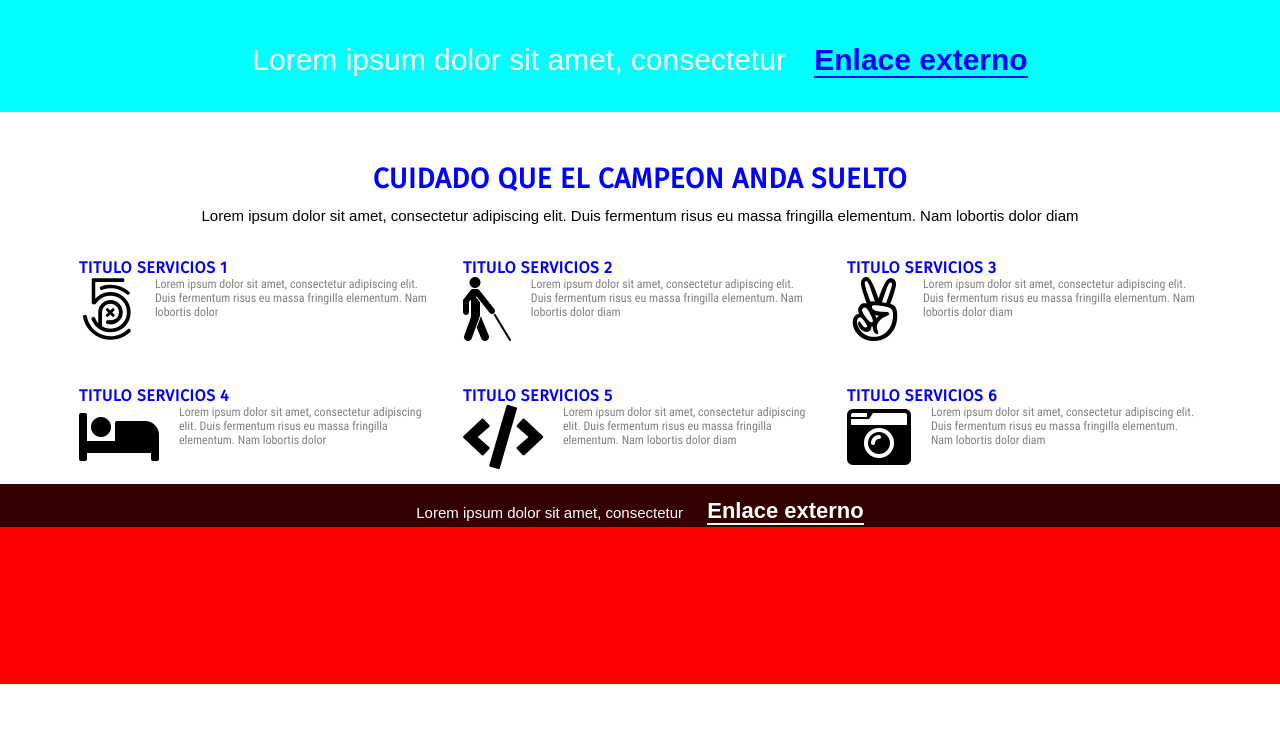
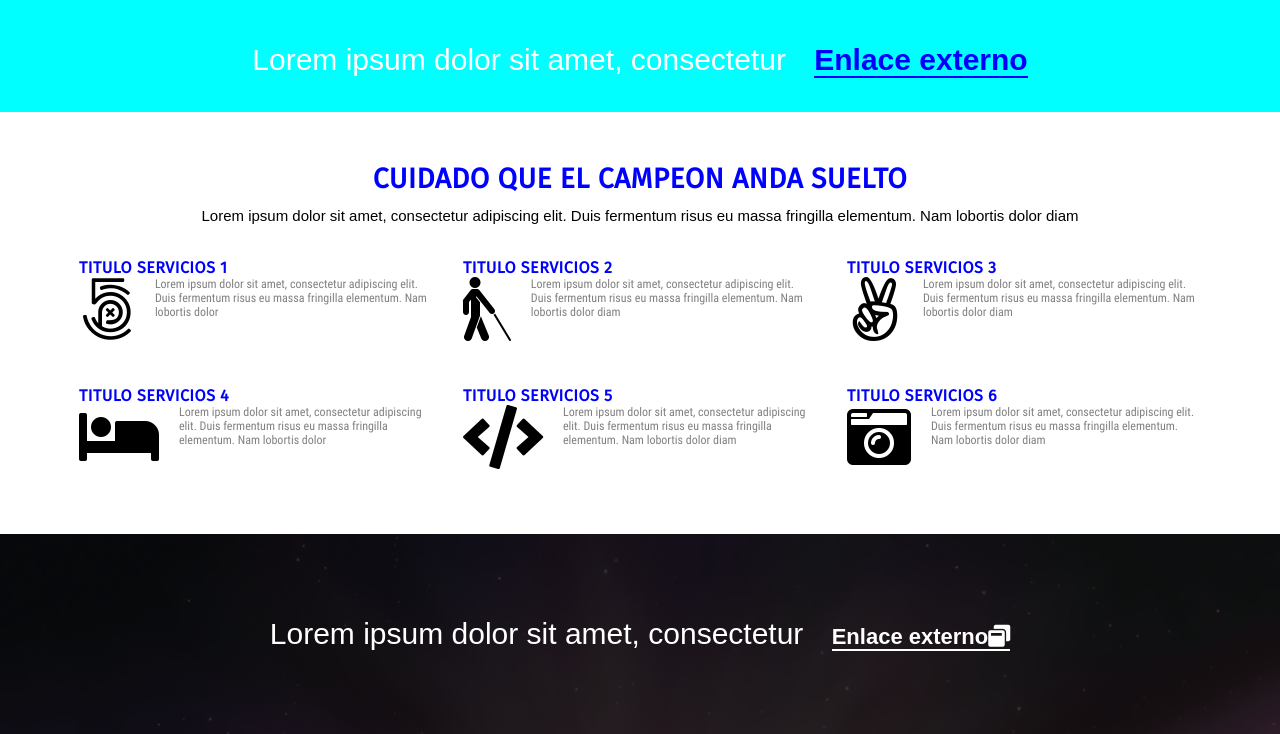
Before and after one commit to kuepululupu/HTMLUdemy, a plain HTML site: page Menu corporativo/index.html in a window 1280 px wide. Shown: the part 1363-2097 px from the top of the page. Before the commit the page ends 2047 px from the top, so only its background shows below. Drawn offline with nearby package versions, Linux system fonts and the light colour scheme.

Commit message:
Clase 12. banner con fondo de imagen fija CSS3

```diff
--- a/Menu corporativo/index.html
+++ b/Menu corporativo/index.html
@@ -134,7 +134,8 @@
 	</section>
 </section>
 <section class="banner-2">
-		<h3>Lorem ipsum dolor sit amet, consectetur <a href="#">Enlace externo</a></h3>
+		<h3>Lorem ipsum dolor sit amet, consectetur <a href="#">Enlace externo<i class="fa fa-window-restore" aria-hidden="true"></i>
+		</a></h3>
 </section>
 <script src="js/particles.js"></script>
 <script src="js/app.js"></script>
--- a/Menu corporativo/secciones.css
+++ b/Menu corporativo/secciones.css
@@ -1,6 +1,9 @@
 @font-face {
 		font-family: fira;
 		src:url(fonts/FiraSans-Regular.ttf);
+}
+*{
+	box-sizing: border-box;
 }
 h1, h2, h4, h5{
 	text-transform: uppercase;
@@ -93,7 +96,8 @@ p{
 	padding-right: 20px;
 }
 .banner-2{
-	background: red; /*url(img/img1.jpg);*/
+	margin-top: 50px;
+	background: url(img/img1.jpg);
 	float: left;
 	width: 100%;
 	height: 200px;
@@ -105,7 +109,10 @@ p{
 .banner-2 h3{
 	background: rgba(0,0,0,.8);
 	color: white;
-	font-size: 15px;
+	font-size: 30px;
+	height: 100%;
+	box-sizing: border-box;
+	padding-top: 6%;
 }
 .banner-2 a{
 	color: white;
@@ -114,4 +121,5 @@ p{
 	margin-left: 20px;
 	font-weight: bold;
 	border-bottom: 2px solid white;
+	text-align: center;
 }
```
